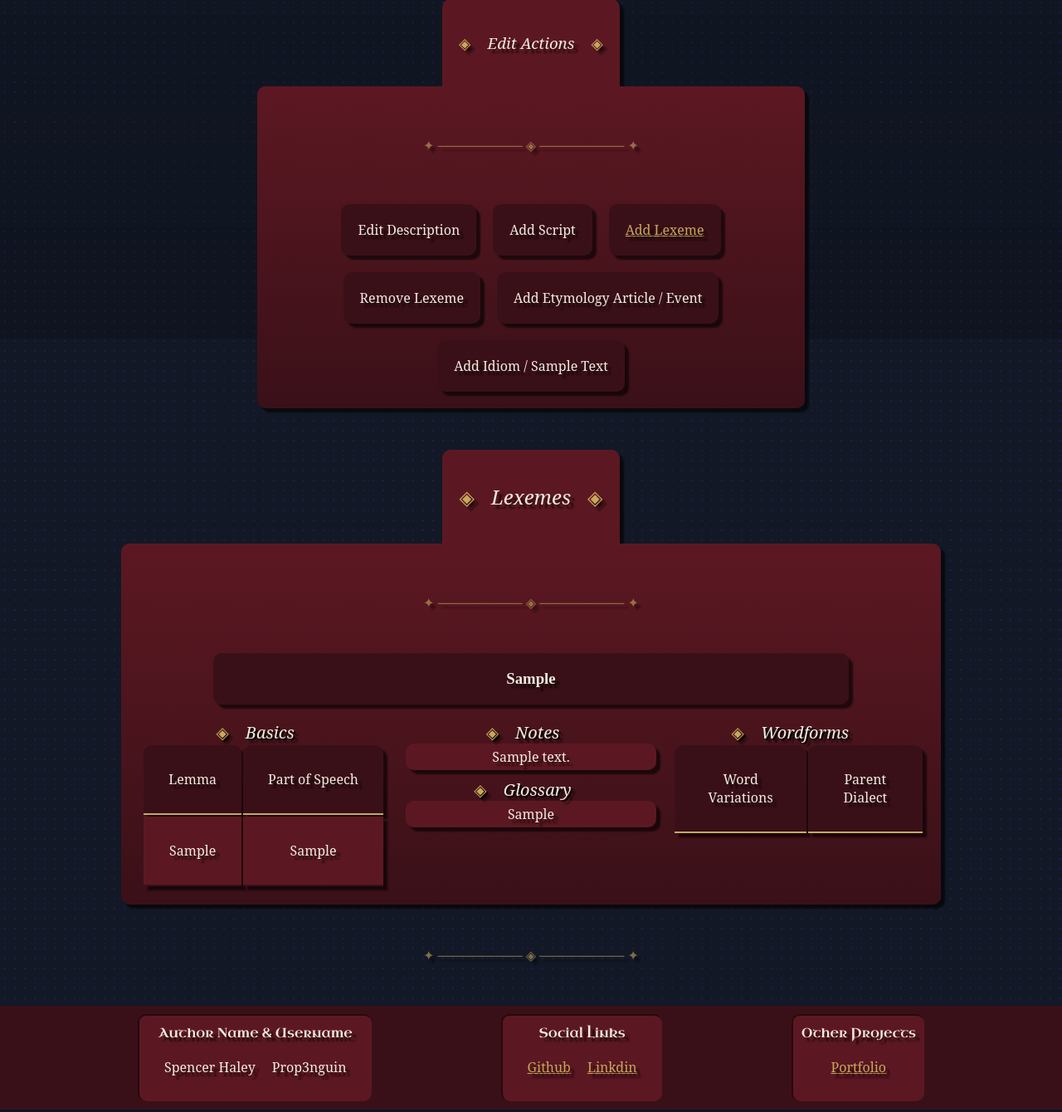
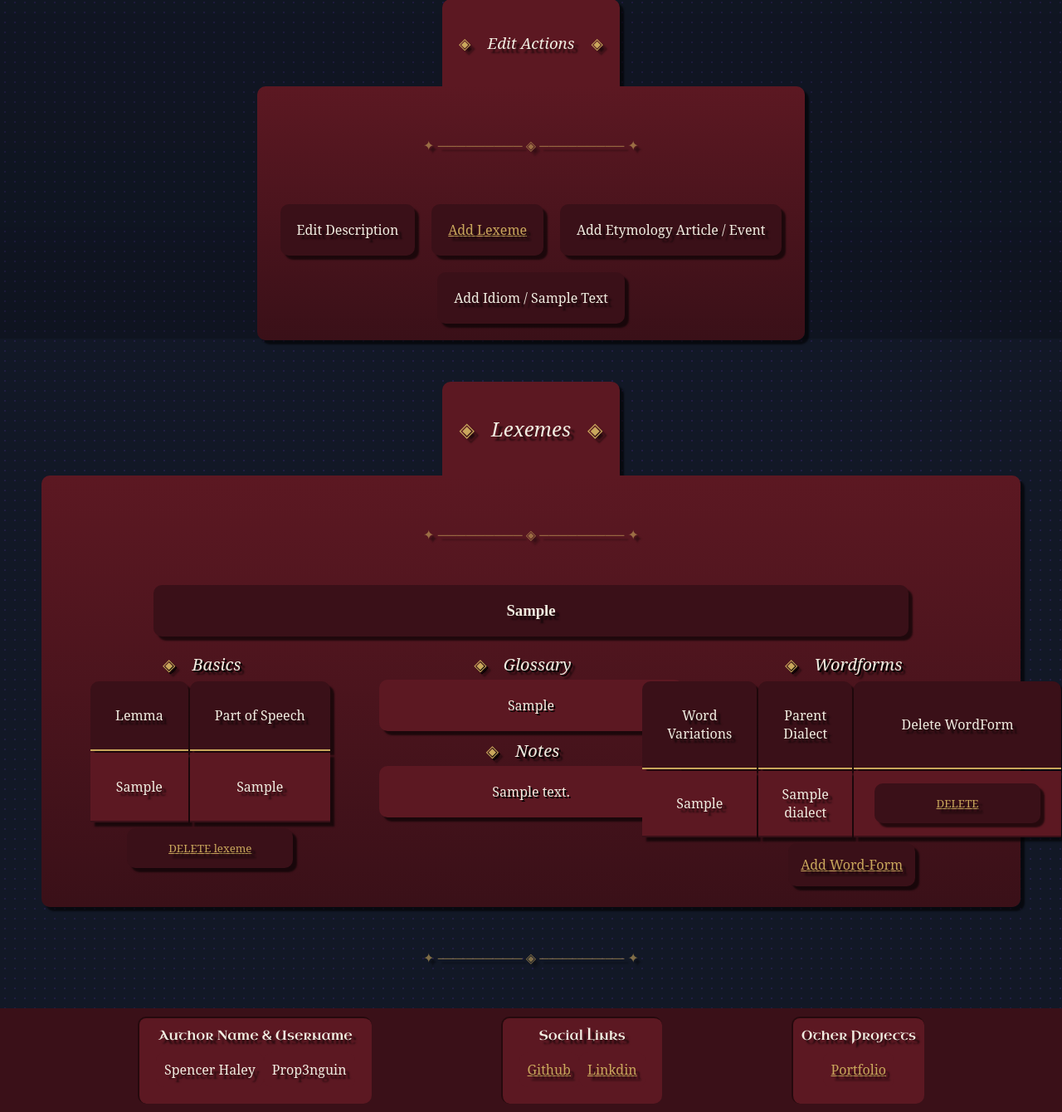
Before and after one commit to Prop3nguin/Conlib, a Flask app: page /lexicon/1 in a window 1280 px wide; the page is wider, and only the part inside the window is pictured. Shown: the part 567-1907 px from the top of that part at 83% size. Run offline with Flask 3, Linux system fonts and the light colour scheme; tables that the repository leaves empty hold one stand-in row (values such as "Sample post"); lists and menus that the app fills with data are empty; some web fonts are replaced.

Commit message:
WordformImplementation - v0.10

```diff
--- a/app/routes/lexicon.py
+++ b/app/routes/lexicon.py
@@ -18,7 +18,7 @@ from flask import Blueprint, request, jsonify, abort, render_template, redirect,
 from app.models import (
     db,
     Language, Dialect,
-    Lexeme, Morpheme,
+    Lexeme, WordForm, Morpheme,
     Sense, SemanticField,
     Pronunciation,
     InflectionParadigm,
@@ -86,14 +86,15 @@ def add_lexeme(language_id) :
 
     return render_template("add_lexeme.html", **context)
 
-@lexicon_bp.route("/<int:language_id>/lexeme/<int:lexeme_id>",
-                  methods=["GET", "PUT", "PATCH", "DELETE"])
-def lexeme(language_id, lexeme_id):
+@lexicon_bp.route("/<int:language_id>/<int:lexeme_id>/edit_lexeme", methods=["GET", "POST"])
+def edit_lexeme(language_id, lexeme_id):
+
     """Single word — fetch, update, or delete."""
-    if request.method == "DELETE" :
+
+    if request.method == "POST" :
         language = Language.query.get_or_404(language_id)
         lexeme = Lexeme.query.get_or_404(lexeme_id)
-        try:
+        try :
             db.session.delete(lexeme)
             db.session.commit()
             return redirect(url_for("lexicon.lexemes", language_id=language.id))
@@ -101,6 +102,52 @@ def lexeme(language_id, lexeme_id):
             print("There was a problem deleting that Lexeme")
     pass
 
+@lexicon_bp.route("/<int:word_form_id>/delete_word_form", methods=["POST"])
+def delete_word_form(word_form_id):
+
+    if request.method == "POST" :
+        word_form = WordForm.query.get_or_404(word_form_id)
+        language_id = word_form.lexeme.language_id
+        try :
+            db.session.delete(word_form)
+            db.session.commit()
+            return redirect(url_for("lexicon.lexemes", language_id=language_id))
+        except :
+            print("There was a problem deleting that Word-Form")
+
+
+@lexicon_bp.route("<int:lexeme_id>/add_word_form", methods=["GET", "POST"])
+def add_word_form(lexeme_id):
+
+    lexeme = Lexeme.query.get_or_404(lexeme_id)
+    language = Language.query.get_or_404(lexeme.language_id)
+
+    context = {
+        "lexeme" : lexeme,
+        "language" : language
+    }
+
+    if request.method == "POST" :
+
+        print(request.form)
+
+        dialect_id = request.form['dialect_id']
+        written_form = request.form['written_form']
+        notes = request.form['notes']
+
+        word_form = WordForm(
+            lexeme_id = lexeme.id,
+            dialect_id = dialect_id,
+            written_form = written_form,
+            notes = notes
+        )
+
+        db.session.add(word_form)
+        db.session.commit()
+
+        return redirect(url_for("lexicon.lexemes", language_id=lexeme.language_id))
+
+    return render_template("add_word_form.html", **context)
 
 # ===========================================================================
 # Search  (cross-language lexicon search)
--- a/app/static/Styles/base.css
+++ b/app/static/Styles/base.css
@@ -229,7 +229,8 @@ section {
 .Columns a {
     display: inline-block;
     margin-top: 20px;
-    padding: 10px;
+    padding: 15px;
+    margin: 5px;
     background-color: var(--Oxblood);
     border-radius: 10px;
     box-shadow: 5px 5px 2px var(--Shadow);
@@ -452,16 +453,19 @@ button {
     box-shadow: 5px 5px 2px var(--Shadow);
     border: none;
     border-radius: 10px;
-    padding: 20px;
-    margin: 40px;
+    padding: 15px;
+    margin: 5px;
     transition: 0.3s ease all;
     min-width: 200px;
+    text-decoration: underline;
+    text-decoration-thickness: 1px;
+    color: var(--GoldAccentColor);
 }
 button:hover {
     background-color: var(--Oxblood);
     box-shadow: 7px 7px 7px var(--Shadow);
-    margin: 40px;
     transform: translateY(-5px);
+    color: var(--LightTextColor);
 }
 .Warning {
     color: red;
@@ -505,6 +509,7 @@ table {
         5px 5px 2px var(--Shadow)
     ;
     margin-top: 10px;
+    margin-bottom: 5px;
     font-size: 1.25rem;
     font-style: italic;
 }
@@ -522,6 +527,9 @@ table {
     box-shadow: 5px 5px 2px var(--Shadow);
     border-radius: 10px;
     padding: 5px;
+    padding-bottom: 20px;
+    padding-top: 20px;
+    text-shadow: 2px 2px 0 black;
 }
 .lexemes {
     justify-self: center;
--- a/app/templates/lexicon.html
+++ b/app/templates/lexicon.html
@@ -13,11 +13,9 @@
     <div class="divider">✦ ───────── ◈ ───────── ✦</div>
     <ul class="Edit">
         <li>Edit Description</li>
-        <li>Add Script</li>
         <li>
             <a href="{{ url_for('lexicon.add_lexeme', language_id=language.id) }}">Add Lexeme</a>
         </li>
-        <li>Remove Lexeme</li>
         <li>Add Etymology Article / Event</li>
         <li>Add Idiom / Sample Text</li>
     </ul>
@@ -40,14 +38,17 @@
                     <td>{{ lexeme.part_of_speech }}</td>
                 </tbody>
             </table>
+            <form action="{{ url_for( 'lexicon.edit_lexeme', language_id=language.id, lexeme_id=lexeme.id ) }}", method="POST">
+                <button type="submit" onclick="return confirm('are you sure?');">DELETE lexeme</button>
+            </form>
         </li>
         <li>
+            <p class="heading">Glossary</p>
+            <p class="box">{{ lexeme.gloss }}</p>
             {% if lexeme.notes %}
             <p class="heading">Notes</p>
             <p class="box">{{ lexeme.notes }}</p>
             {% endif %}
-            <p class="heading">Glossary</p>
-            <p class="box">{{ lexeme.gloss }}</p>
         </li>
         <li>
             <p class="heading">Wordforms</p>
@@ -55,10 +56,21 @@
                 <thead>
                     <th>Word Variations</th>
                     <th>Parent Dialect</th>
+                    <th>Delete WordForm</th>
                 </thead>
+                {% for word_form in lexeme.word_forms %}
                 <tbody>
+                    <td>{{ word_form.written_form }}</td>
+                    <td>{{ word_form.dialect.name }}</td>
+                    <td>
+                        <form method="POST" action="{{ url_for('lexicon.delete_word_form', word_form_id=word_form.id) }}">
+                            <button type="submit" onclick="return confirm('are you sure?');">DELETE</button>
+                        </form>
+                    </td>
                 </tbody>
+                {% endfor %}
             </table>
+            <a href="{{ url_for('lexicon.add_word_form', lexeme_id=lexeme.id) }}">Add Word-Form</a>
         </li>
     </ul>
     {% endfor %}
```
Also changed, not shown: app/templates/add_word_form.html (added, +38 -0 lines), app/templates/language_detail.html (+11 -1 lines).
